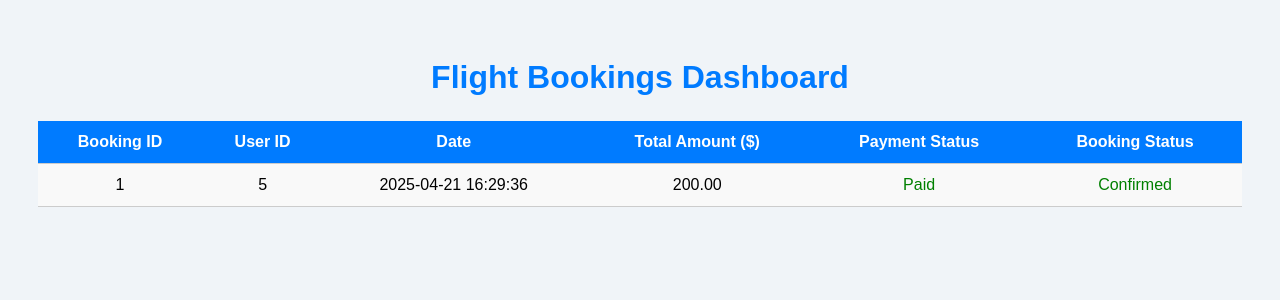
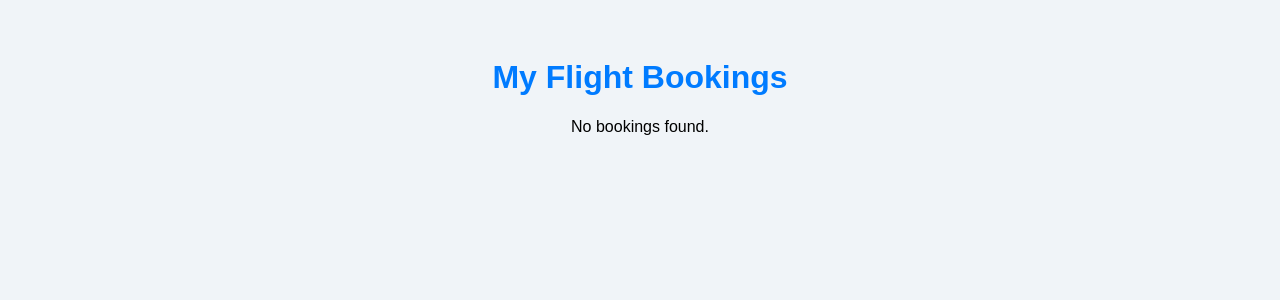
Before and after one commit to Biamungu/Cav-Airline-Group-3, a PHP site: page /dashboard.php in a window 1280 px wide. Shown: the top 300 px of the page. Run offline with PHP 8.4, Linux system fonts and the light colour scheme; a user stored in the database is signed in; data comes from the database, SQL or seed files in the repository.

Commit message:
added filter feature to display schedules for only logged in user

```diff
--- a/dashboard.php
+++ b/dashboard.php
@@ -1,4 +1,6 @@
 <?php
+session_start(); // Start the session
+
 $servername = "localhost";
 $username = "root";
 $password = "";
@@ -9,55 +11,98 @@ if ($conn->connect_error) {
     die("Connection failed: " . $conn->connect_error);
 }
 
-// Optional: Join with user table if you want username/email displayed too
-$sql = "SELECT booking_id, user_id, booking_date, total_amount, payment_status, booking_status FROM bookings ORDER BY booking_date DESC";
-$result = $conn->query($sql);
+// Check if user is logged in
+if (!isset($_SESSION['user_id'])) {
+    die("Please login to view your bookings.");
+}
+
+$user_id = $_SESSION['user_id'];
+
+// Modified query to filter by logged-in user
+$sql = "SELECT booking_id, user_id, booking_date, total_amount, payment_status, booking_status
+        FROM bookings
+        WHERE user_id = ?
+        ORDER BY booking_date DESC";
+
+$stmt = $conn->prepare($sql);
+$stmt->bind_param("i", $user_id); // "i" for integer type
+$stmt->execute();
+$result = $stmt->get_result();
 ?>
 
 <!DOCTYPE html>
 <html lang="en">
+
 <head>
     <meta charset="UTF-8">
-    <title>Bookings Dashboard</title>
+    <title>My Bookings</title>
     <style>
         body {
             font-family: Arial, sans-serif;
             background: #f0f4f8;
             padding: 30px;
         }
+
         h1 {
             text-align: center;
             color: #007bff;
         }
+
         table {
             width: 100%;
             border-collapse: collapse;
             margin-top: 25px;
         }
-        th, td {
+
+        th,
+        td {
             padding: 12px;
             text-align: center;
             border-bottom: 1px solid #ccc;
         }
+
         th {
             background-color: #007bff;
             color: white;
         }
+
         tr:nth-child(even) {
             background-color: #f9f9f9;
         }
-        .status-confirmed { color: green; }
-        .status-cancelled { color: red; }
-        .status-completed { color: blue; }
-        .payment-paid { color: green; }
-        .payment-pending { color: orange; }
-        .payment-refunded { color: red; }
-        .payment-cancelled { color: gray; }
+
+        .status-confirmed {
+            color: green;
+        }
+
+        .status-cancelled {
+            color: red;
+        }
+
+        .status-completed {
+            color: blue;
+        }
+
+        .payment-paid {
+            color: green;
+        }
+
+        .payment-pending {
+            color: orange;
+        }
+
+        .payment-refunded {
+            color: red;
+        }
+
+        .payment-cancelled {
+            color: gray;
+        }
     </style>
 </head>
+
 <body>
 
-<h1>Flight Bookings Dashboard</h1>
+    <h1>My Flight Bookings</h1>
 
     <?php if ($result->num_rows > 0): ?>
         <table>
@@ -71,15 +116,15 @@ $result = $conn->query($sql);
             </tr>
             <?php while ($row = $result->fetch_assoc()): ?>
                 <tr>
-        <td><?= $row['booking_id'] ?></td>
-        <td><?= $row['user_id'] ?></td>
-        <td><?= $row['booking_date'] ?></td>
+                    <td><?= htmlspecialchars($row['booking_id']) ?></td>
+                    <td><?= htmlspecialchars($row['user_id']) ?></td>
+                    <td><?= htmlspecialchars($row['booking_date']) ?></td>
                     <td><?= number_format($row['total_amount'], 2) ?></td>
-        <td class="payment-<?= strtolower($row['payment_status']) ?>">
-            <?= ucfirst($row['payment_status']) ?>
+                    <td class="payment-<?= strtolower(htmlspecialchars($row['payment_status'])) ?>">
+                        <?= ucfirst(htmlspecialchars($row['payment_status'])) ?>
                     </td>
-        <td class="status-<?= strtolower($row['booking_status']) ?>">
-            <?= ucfirst($row['booking_status']) ?>
+                    <td class="status-<?= strtolower(htmlspecialchars($row['booking_status'])) ?>">
+                        <?= ucfirst(htmlspecialchars($row['booking_status'])) ?>
                     </td>
                 </tr>
             <?php endwhile; ?>
@@ -89,6 +134,10 @@ $result = $conn->query($sql);
     <?php endif; ?>
 
 </body>
+
 </html>
 
-<?php $conn->close(); ?>
+<?php
+$stmt->close();
+$conn->close();
+?>
```
Lines whose indentation alone changed are shown as unchanged.
